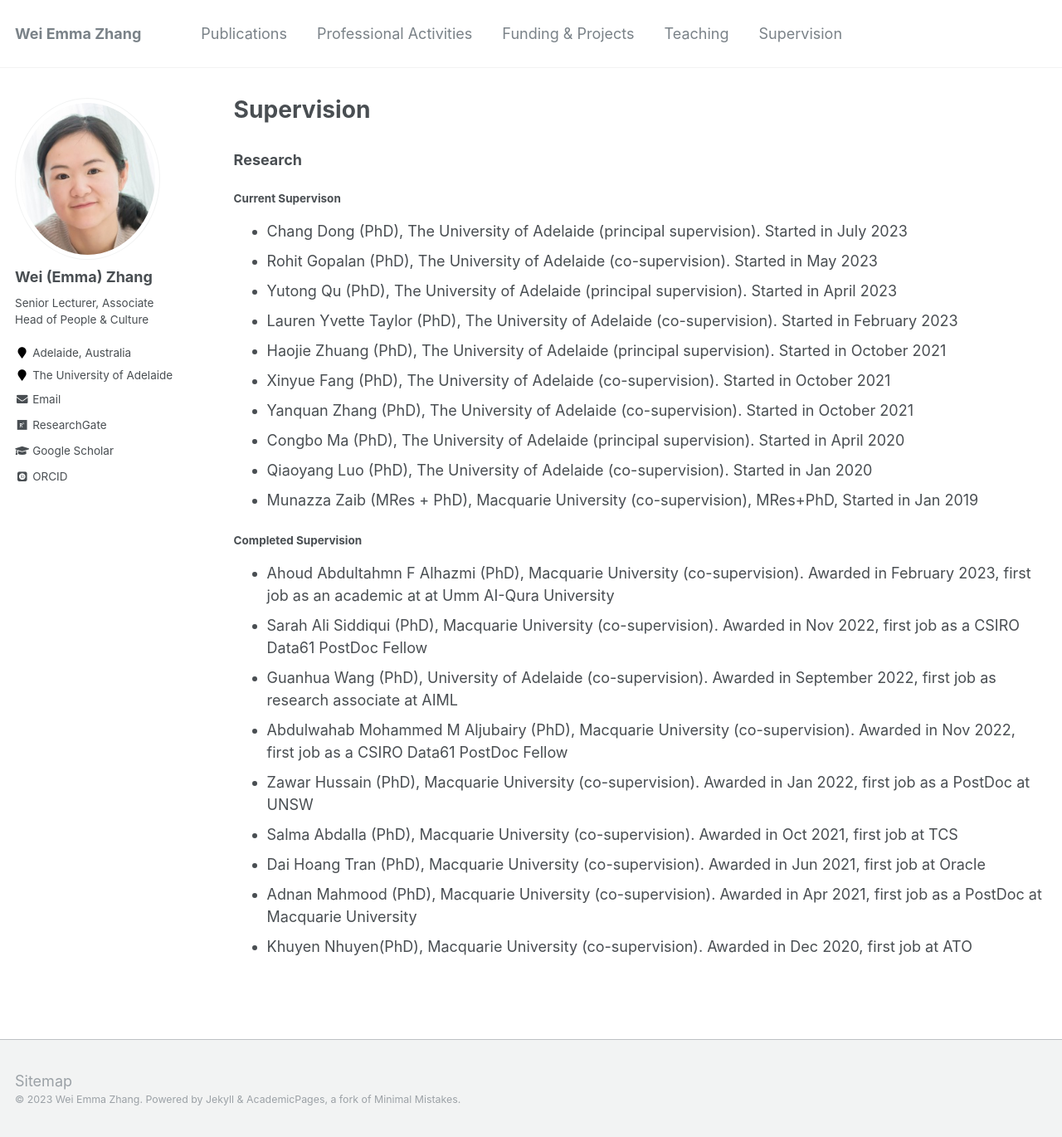
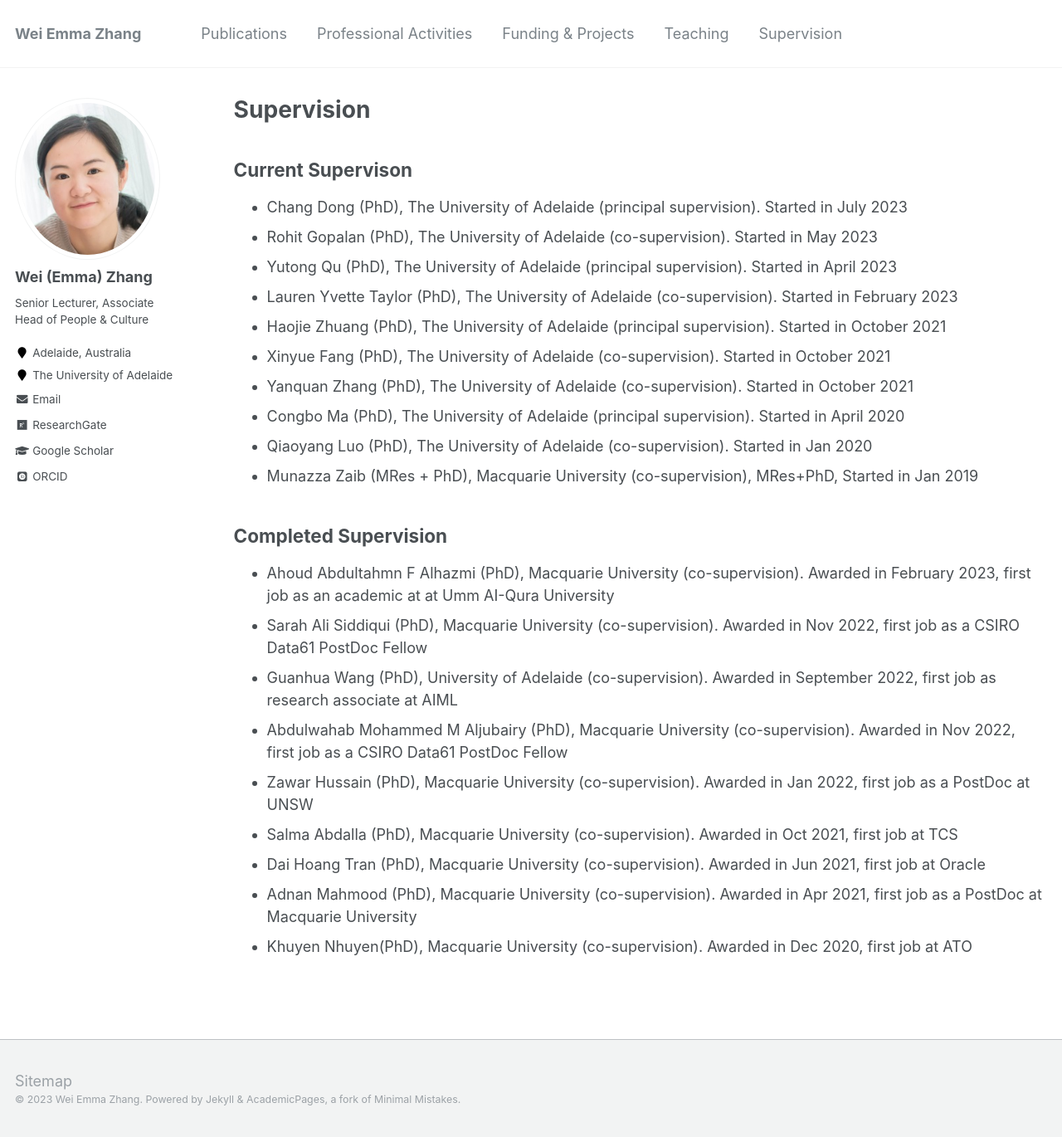
Before and after one commit to weiezhang/weiezhang.github.io, a Jekyll site: the page built from _pages/supervision.md, in a window 1280 px wide and 1370 px high. Shown: the whole window at 83% size. Built offline with Jekyll 4.4.1, drawn with Linux system fonts in a browser that asks for light colours; some web fonts are replaced.

Commit message:
Update supervision.md

```diff
--- a/_pages/supervision.md
+++ b/_pages/supervision.md
@@ -8,9 +8,8 @@ author_profile: true
 
 {% include base_path %}
 
-### Research
 
-#### Current Supervison
+## Current Supervison
 - Chang Dong (PhD), The University of Adelaide (principal supervision). Started in July 2023
 - Rohit Gopalan (PhD), The University of Adelaide (co-supervision). Started in May 2023
 - Yutong Qu (PhD), The University of Adelaide (principal supervision). Started in April 2023
@@ -22,7 +21,7 @@ author_profile: true
 - Qiaoyang Luo (PhD), The University of Adelaide (co-supervision). Started in Jan 2020
 - Munazza Zaib (MRes + PhD), Macquarie University (co-supervision), MRes+PhD, Started in Jan 2019
 
-#### Completed Supervision
+## Completed Supervision
 - Ahoud Abdultahmn F Alhazmi (PhD), Macquarie University (co-supervision). Awarded in February 2023, first job as an academic at at Umm AI-Qura University
 - Sarah Ali Siddiqui (PhD), Macquarie University (co-supervision). Awarded in Nov 2022, first job as a CSIRO Data61 PostDoc Fellow
 - Guanhua Wang (PhD), University of Adelaide (co-supervision). Awarded in September 2022, first job as research associate at AIML
```
